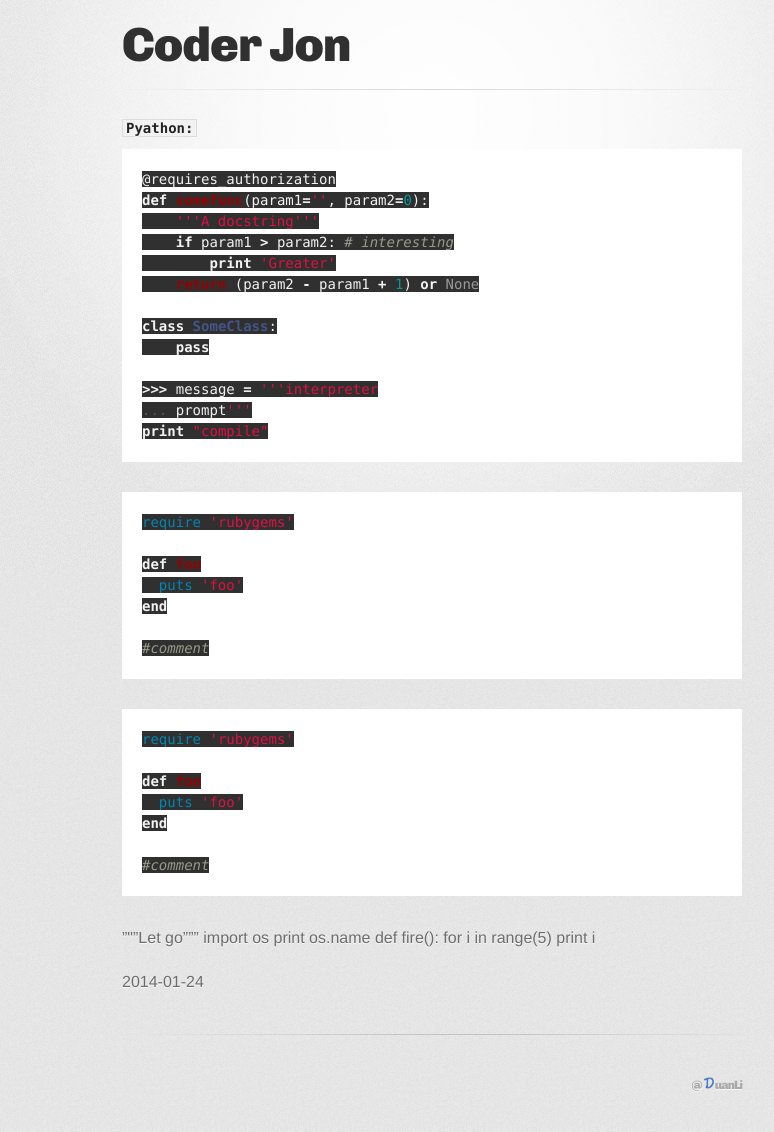
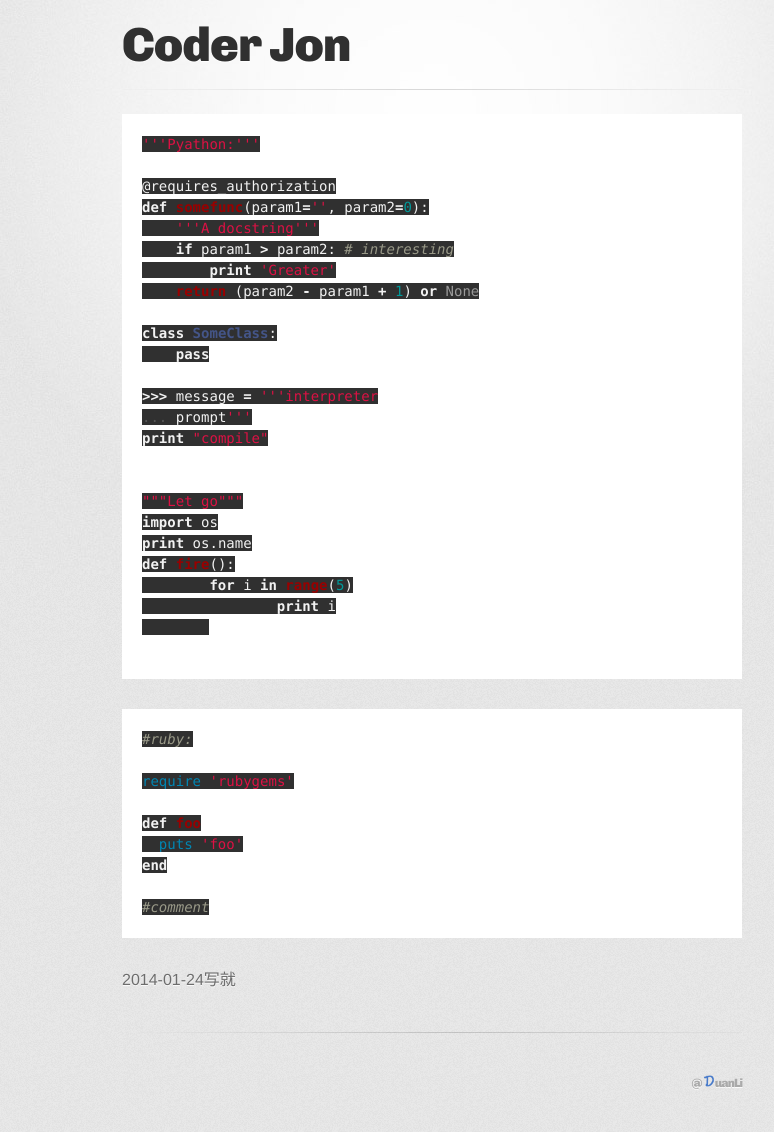
Before and after one commit to bifan/coderjon.github.io, a Jekyll site: the page built from _posts/2014-01-24-code-style.md, in a window 1280 px wide. Shown: the whole page, without its empty margins (208-982 px from the left). Built offline with Jekyll 4.4.1, drawn with Linux system fonts in a browser that asks for light colours; Markdown is read by kramdown in place of the engine named in the settings.

Commit message:
update _posts

````diff
--- a/_posts/2014-01-24-code-style.md
+++ b/_posts/2014-01-24-code-style.md
@@ -3,8 +3,9 @@
 published: true
 ---
 
-###`Pyathon:`
 ```python
+'''Pyathon:'''
+
 @requires_authorization
 def somefunc(param1='', param2=0):
     '''A docstring'''
@@ -18,22 +19,22 @@
 >>> message = '''interpreter
 ... prompt'''
 print "compile"
-```
 
 
+"""Let go"""
+import os
+print os.name
+def fire():
+	for i in range(5)
+		print i
 
-```ruby
-require 'rubygems'
 
-def foo
-  puts 'foo'
-end
-
-#comment
 ```
 
 
 ```ruby
+#ruby:
+
 require 'rubygems'
 
 def foo
@@ -45,14 +46,4 @@
 
 
 
-
-"""Let go"""
-import os
-print os.name
-def fire():
-	for i in range(5)
-		print i
-
-
-
-{{page.date|date:"%Y-%m-%d"}}
+{{page.date|date:"%Y-%m-%d"}}写就
````
